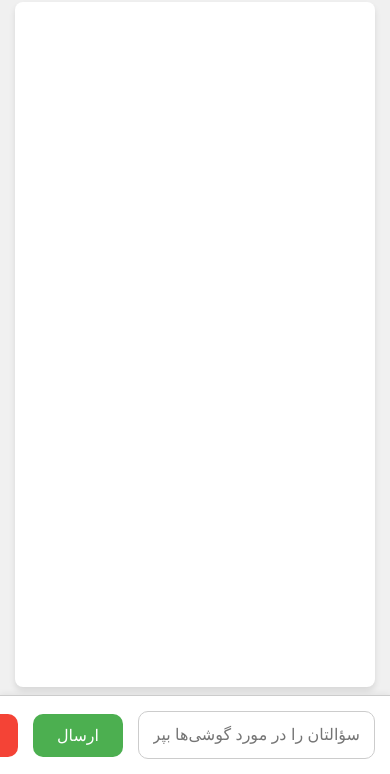
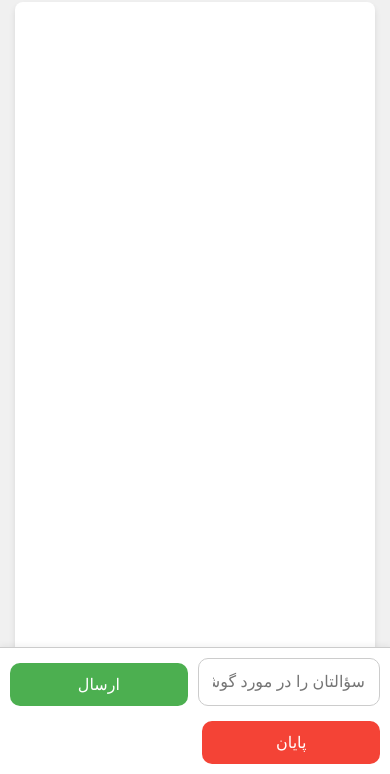
Before and after one commit to EhDa12/novHoushMobTest, a website: page public/chat.html in a window 390 px wide. Shown: the part 70-844 px from the top of the page. Drawn offline with Linux system fonts and the light colour scheme.

Commit message:
fix responsive issues and chat scroll issue

```diff
--- a/public/chat.html
+++ b/public/chat.html
@@ -178,9 +178,13 @@
       background-color: #fff;
       padding: 15px;
       border-top: 1px solid #ccc;
-      display: flex;
-      gap: 15px;
+      display:flex;
+      gap: 10px;
       align-items: center;
+      justify-content: space-between;
+      max-width: 100vw;
+      flex-wrap: wrap;
+      box-sizing: border-box;
       box-shadow: 0 -2px 6px rgba(0,0,0,0.05);
     }
     .input-area input {
@@ -189,25 +193,45 @@
       border-radius: 10px;
       border: 1px solid #ccc;
       font-size: 16px;
+      min-width: 0;
     }
     .input-area button {
-      padding: 12px 24px;
+      padding: 12px 20px; /* Reduced padding for better fit */
       border: none;
       border-radius: 10px;
-      background-color: #4caf50;
-      color: white;
       font-size: 16px;
       cursor: pointer;
       transition: background-color 0.2s ease;
+      flex-shrink: 1; /* Allows buttons to shrink when needed */
+      white-space: nowrap; /* Prevents text from wrapping */
     }
     .input-area button:hover {
       background-color: #45a049;
+    }
+    .input-area button:first-of-type {
+    background-color: #4caf50; /* Green (Send) */
+    color: white;
+    }
+    .input-area button:last-of-type {
+    background-color: #f44336; /* Red (End) */
+    color: white;
     }
 
     /****************************************************
      * Responsive Tweaks
      ****************************************************/
-    @media (max-width: 600px) {
+    @media (max-width: 400px) {
+      .input-area{
+        flex-wrap: wrap;
+        padding: 10px;
+      }
+      .input-area input{
+        width: 100%;
+        margin-bottom: 5px;
+      }
+      .input-area button{
+        width: 48%;
+      }
       .message {
         max-width: 80%;
         font-size: 14px;
--- a/public/script.js
+++ b/public/script.js
@@ -96,6 +96,10 @@ function renderMessages() {
       });
       chatWindow.appendChild(cardContainer);
     }
+    chatWindow.scroll({
+      top: chatWindow.scrollHeight,
+      behavior: "smooth",
+    });
   });
 
   // Scroll to bottom
```
